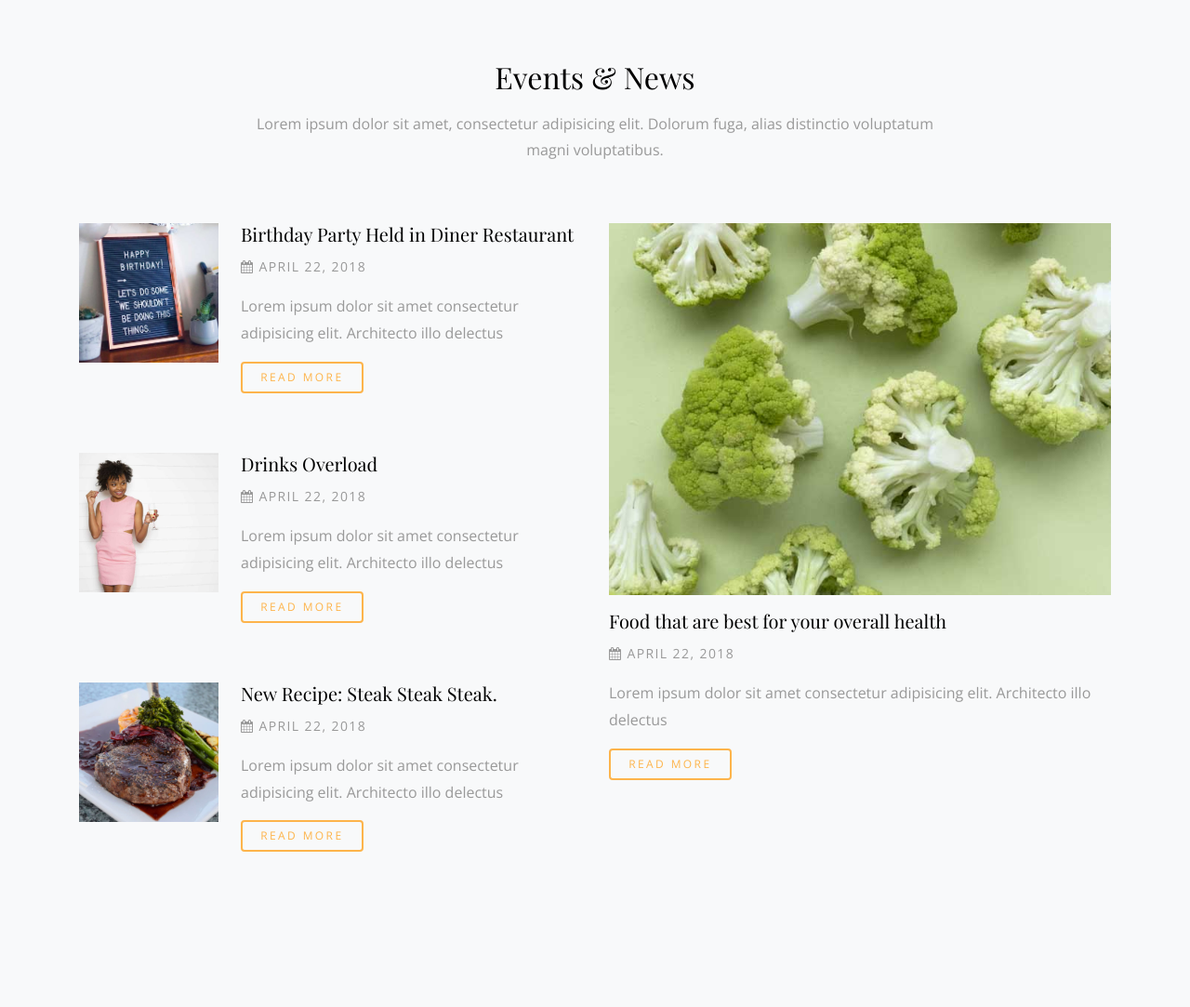
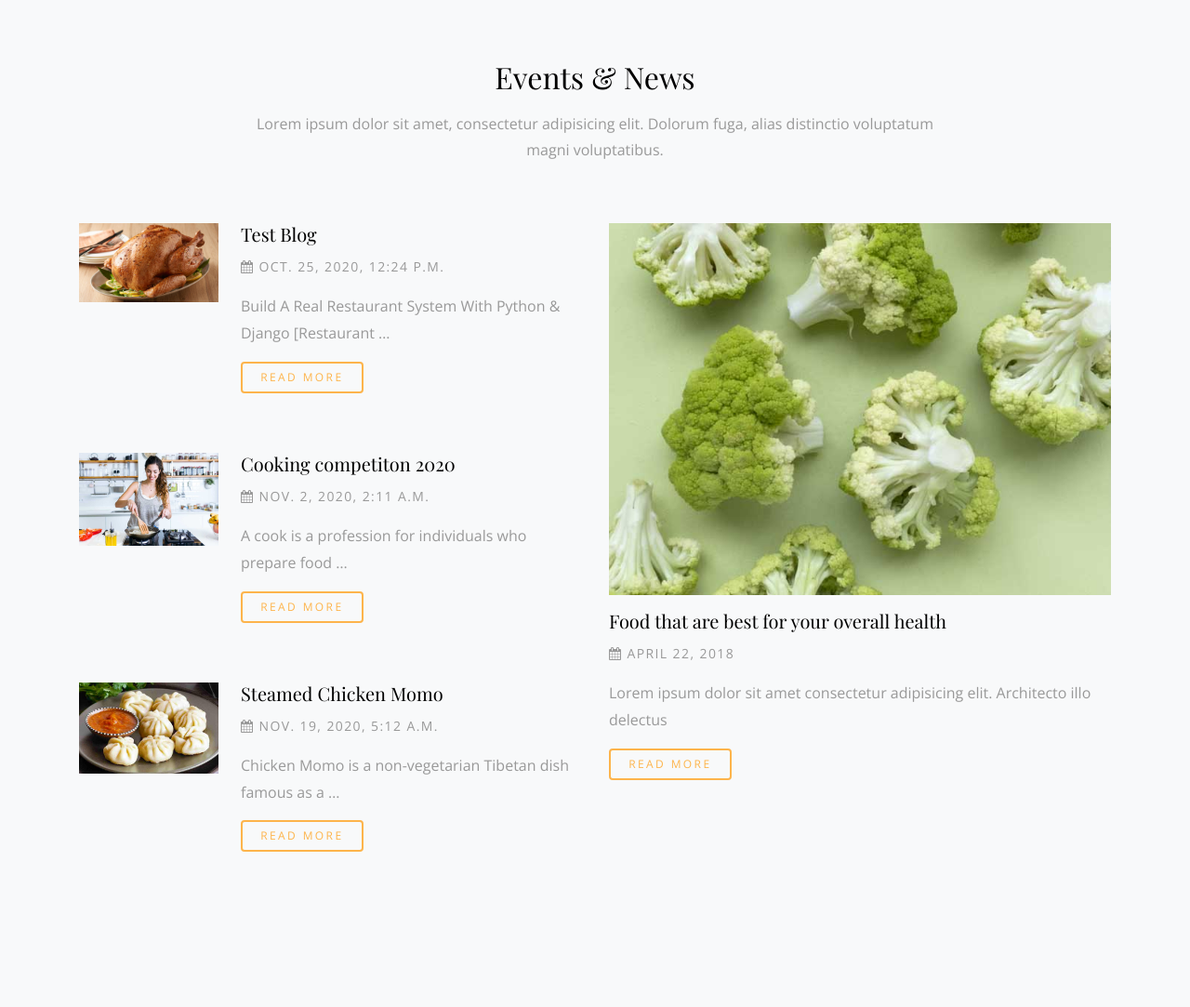
Before and after one commit to IamOmaR22/Restaurant_Site_with_Python_and_Django, a Django app: page / in a window 1280 px wide. Shown: the part 3306-4389 px from the top of the page at 93% size. Run offline with Django 3.2, Linux system fonts and the light colour scheme; data comes from the database, SQL or seed files in the repository; parts of the project's set-up code (start-up, migrations or seed data) failed here and were passed over; some libraries are stand-ins or nearby versions; some web fonts are replaced.

Commit message:
Blog Post in Home

```diff
--- a/src/home/templates/home/index.html
+++ b/src/home/templates/home/index.html
@@ -171,42 +171,20 @@
       </div>
       <div class="row">
         <div class="col-lg-6">
-          <div class="media d-block d-lg-flex mb-5" data-aos="fade-up" data-aos-delay="100">
-            <figure class="mr-4 horizontal">
-              <img src="img/news_1.jpg" alt="Image placeholder" class="img-fluid">
-            </figure>
-            <div class="media-body">
-              <h3><a href="#">Birthday Party Held in Diner Restaurant</a></h3>
-              <p class="post-meta"><span><span class="fa fa-calendar"></span> April 22, 2018</span></p>
-              <p>Lorem ipsum dolor sit amet consectetur adipisicing elit. Architecto illo delectus</p>
-              <p><a href="#" class="btn btn-primary btn-outline-primary btn-sm">Read More</a></p>
-            </div>
-          </div> <!-- .media -->
 
-          <div class="media d-block d-lg-flex mb-5" data-aos="fade-up">
-            <figure class="mr-4 horizontal">
-              <img src="img/news_2.jpg" alt="Image placeholder" class="img-fluid" data-aos-delay="200">
-            </figure>
-            <div class="media-body">
-              <h3><a href="#">Drinks Overload</a></h3>
-              <p class="post-meta"><span><span class="fa fa-calendar"></span> April 22, 2018</span></p>
-              <p>Lorem ipsum dolor sit amet consectetur adipisicing elit. Architecto illo delectus</p>
-              <p><a href="#" class="btn btn-primary btn-outline-primary btn-sm">Read More</a></p>
-            </div>
-          </div> <!-- .media -->
-
-          <div class="media d-block d-lg-flex mb-5" data-aos="fade-up" data-aos-delay="300">
-            <figure class="mr-4 horizontal">
-              <img src="img/img_1.jpg" alt="Image placeholder" class="img-fluid">
-            </figure>
-            <div class="media-body">
-              <h3><a href="#">New Recipe: Steak Steak Steak.</a></h3>
-              <p class="post-meta"><span><span class="fa fa-calendar"></span> April 22, 2018</span></p>
-              <p>Lorem ipsum dolor sit amet consectetur adipisicing elit. Architecto illo delectus</p>
-              <p><a href="#" class="btn btn-primary btn-outline-primary btn-sm">Read More</a></p>
-            </div>
-          </div> <!-- .media -->
-
+          {% for post in posts %}
+            <div class="media d-block d-lg-flex mb-5" data-aos="fade-up" data-aos-delay="100">
+              <figure class="mr-4 horizontal">
+                <img src="{{ post.image.url }}" alt="Image placeholder" class="img-fluid">
+              </figure>
+              <div class="media-body">
+                <h3><a href="{% url 'blog:post_detail' post.id %}">{{ post.title }}</a></h3>
+                <p class="post-meta"><span><span class="fa fa-calendar"></span> {{post.created}}</span></p>
+                <p>{{post.content|truncatewords:10}}</p>
+                <p><a href="{% url 'blog:post_detail' post.id %}" class="btn btn-primary btn-outline-primary btn-sm">Read More</a></p>
+              </div>
+            </div> <!-- .media -->
+          {% endfor %}
 
         </div> <!-- .col-md-6 -->
 
--- a/src/home/views.py
+++ b/src/home/views.py
@@ -1,16 +1,19 @@
 from django.shortcuts import render
 from meals.models import Meals, Category
+from blog.models import Post
 
 def home(request):
 
     meals = Meals.objects.all()
     meal_list = Meals.objects.all()
     categories = Category.objects.all()
+    posts = Post.objects.all()
 
     context = {
         'meals' : meals,
         'meal_list' : meal_list,
         'categories' : categories,
+        'posts' : posts,
     }
 
     return render(request, 'home/index.html', context)
```
